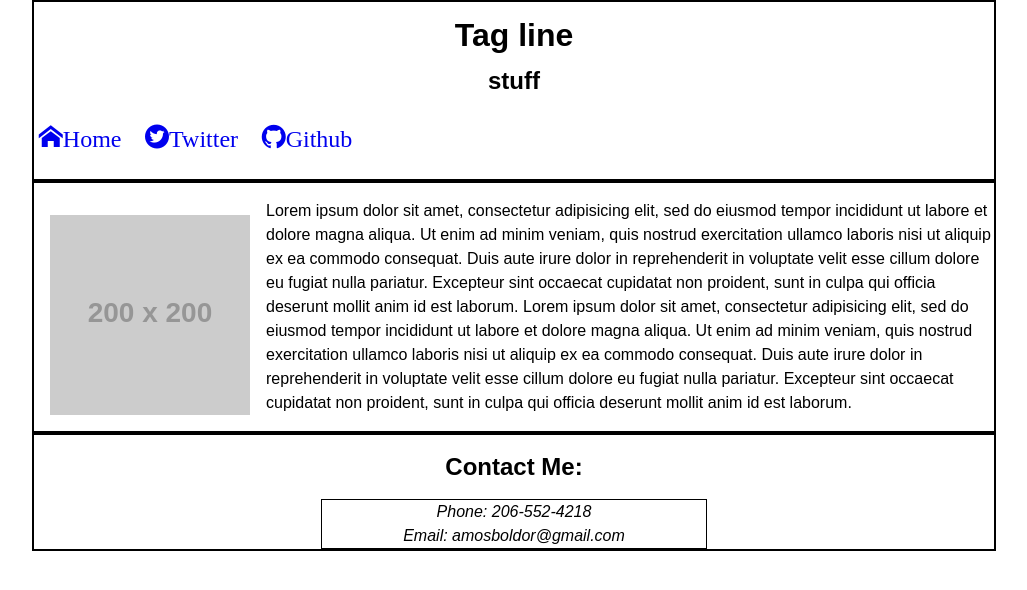
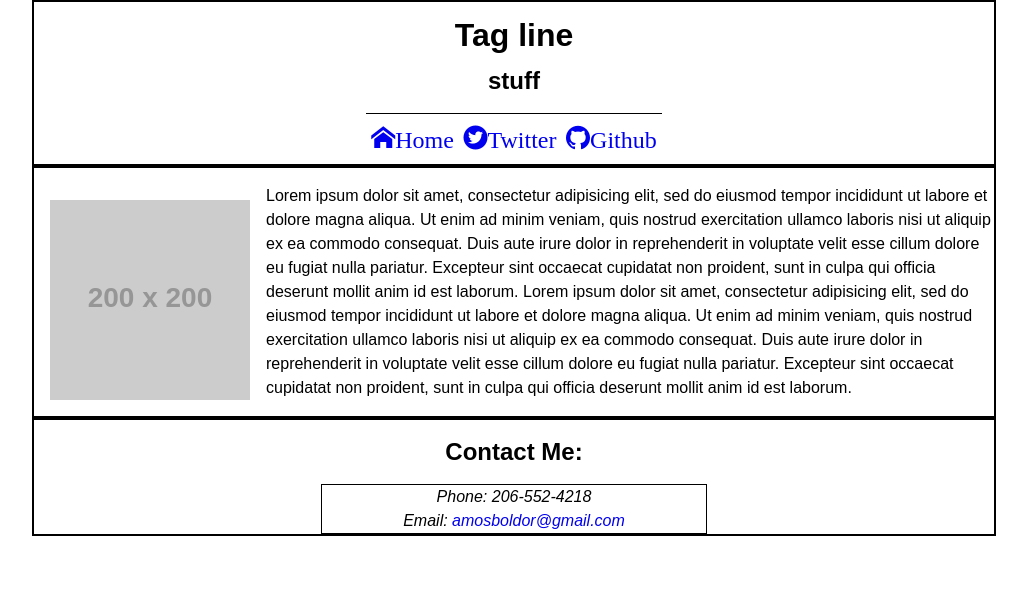
Before and after one commit to amosboldor/portfolio, a plain HTML site: page index.html in a window 1280 px wide. Shown: the whole page, without its empty margins (126-1153 px from the left). Drawn offline with Linux system fonts and the light colour scheme; placeholder pictures from the web are drawn by us; files whose address does not match are found by name.

Commit message:
add more responsive css

```diff
--- a/index.html
+++ b/index.html
@@ -20,8 +20,8 @@
         <div class="icon-menu"></div>
         <ul>
           <li><a href="#" class="icon-home">Home</a></li>
-          <li><a href="#" class="icon-twitter3">Twitter</a></li>
-          <li><a href="#" class="icon-github">Github</a></li>
+          <li><a href="https://twitter.com/AmosBoldor" target="_blank" class="icon-twitter3">Twitter</a></li>
+          <li><a href="https://github.com/amosboldor" target="_blank" class="icon-github">Github</a></li>
         </ul>
       </nav>
     </header>
@@ -39,7 +39,7 @@
         <address>
           Phone: 206-552-4218
           <br>
-          Email: amosboldor@gmail.com
+          Email: <a href="mailto:amosboldor@gmail.com">amosboldor@gmail.com</a>
         </address>
       </div>
     </footer>
--- a/styles/base.css
+++ b/styles/base.css
@@ -1,9 +1,6 @@
 body {
   font-size: 100%;
   line-height: 150%
-}
-li {
-  display: inline-block;
 }
 p {
   font-size: 1em;
--- a/styles/modules.css
+++ b/styles/modules.css
@@ -4,33 +4,33 @@ section {
   text-align: center;
 }
 nav ul li {
-  margin-right: .4em;
   font-size: 1.5em;
   padding: .5em .2em;
+  border-top: 1px solid black;
 }
 nav ul {
   display: none;
   padding: 0;
+  width: 100%;
+  text-align: center;
 }
 nav:hover ul {
-  display: block;
+  display: inline-block;
 }
 .icon-menu {
   font-size: 2em;
   padding: .4em;
-}
-main {
-  clear: both;
 }
 @media screen and (min-width: 740px) {
   .icon-menu {
   display: none;
   }
   nav ul {
-    display: block;
+    display: table;
+    margin: 0 auto;
   }
   nav li {
     display: inline-block;
-    padding: .4em;
+    border: 0px;
   }
 }
```
